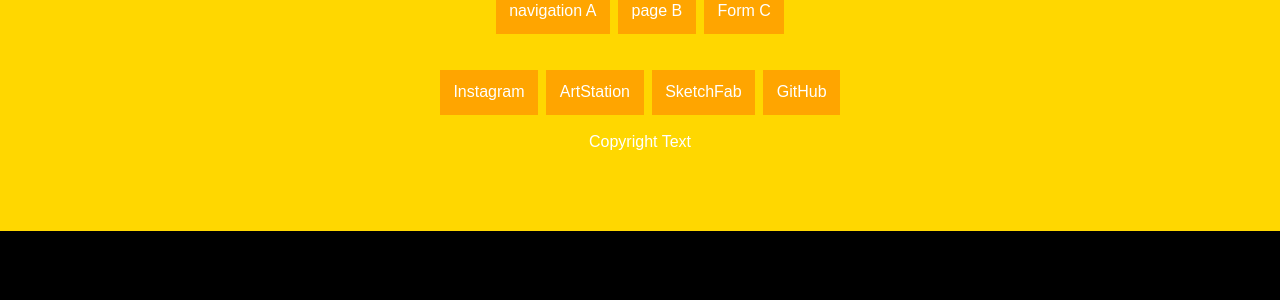
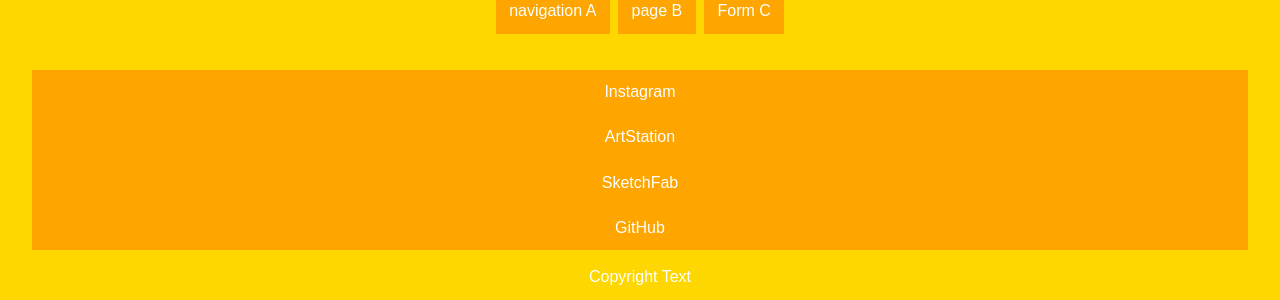
Before and after one commit to Seabagel/React-Portfolio-Template, a React (Create React App) app in the folder version-react/: page / in a window 1280 px wide. Shown: the part 2298-2598 px from the top of the page. Before the commit the page ends 2529 px from the top, so only its background shows below. Built offline with nearby package versions, Linux system fonts and the light colour scheme.

Commit message:
commented out class for list

```diff
--- a/version-react/src/components/Footer.jsx
+++ b/version-react/src/components/Footer.jsx
@@ -12,7 +12,7 @@
       </div>
       <br />
       <br />
-      <div class="flex-container">
+      <div class="flex-container-inline">
         <div class="flex-items">Instagram</div>
         <div class="flex-items">ArtStation</div>
         <div class="flex-items">SketchFab</div>
```
